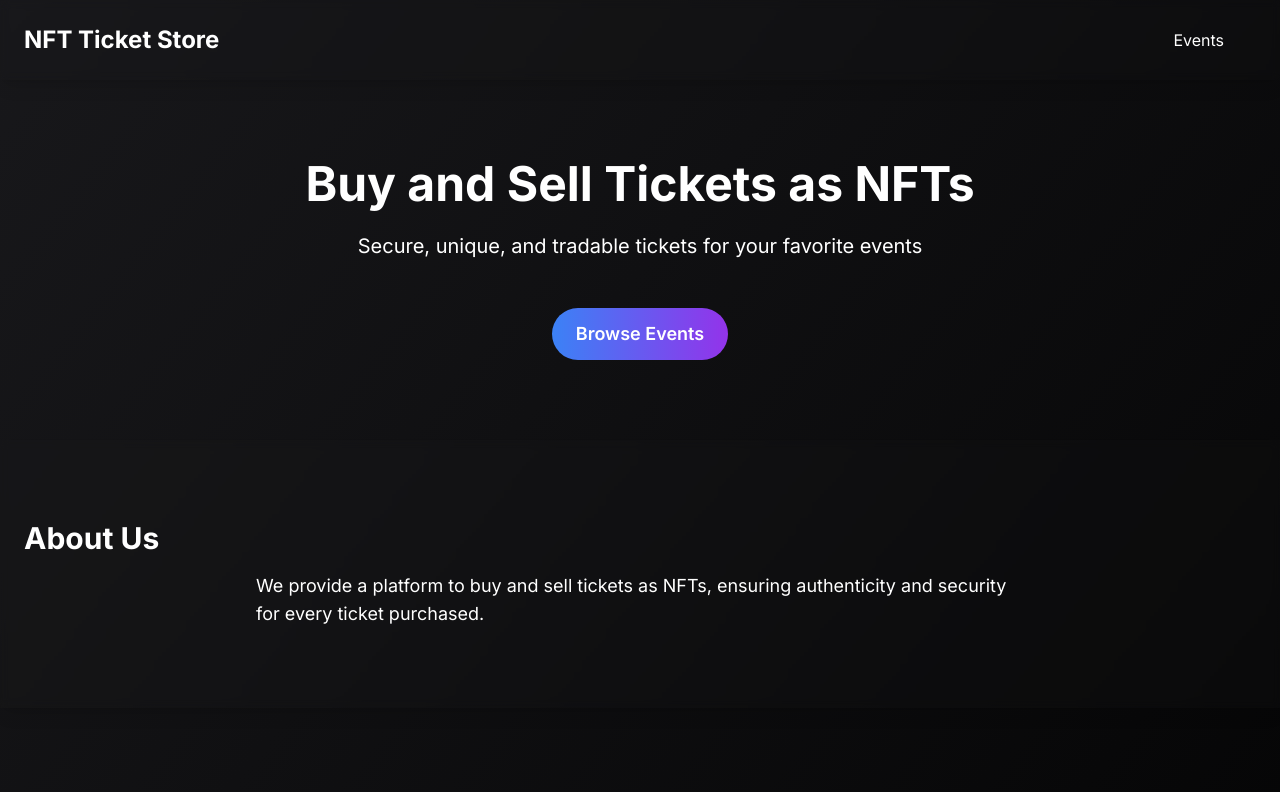
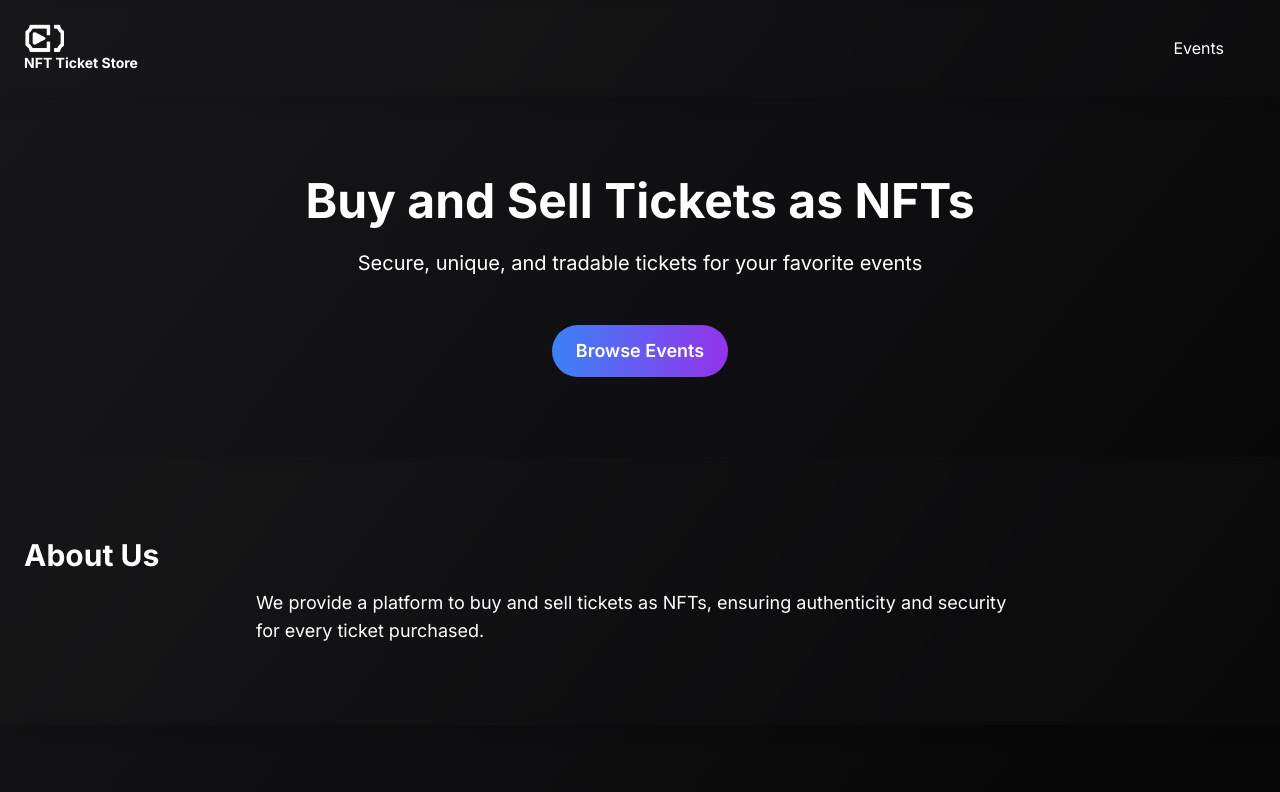
Before and after one commit to AlexGrim12/CryptoPass, a Next.js app: page / in a window 1280 px wide. Shown: the top 792 px of the page. Built offline with nearby package versions, Linux system fonts and the light colour scheme.

Commit message:
chore: Update NavbarComponent to include logo

```diff
--- a/app/components/NavbarComponent.tsx
+++ b/app/components/NavbarComponent.tsx
@@ -2,12 +2,16 @@ import Link from 'next/link'
 import React from 'react'
 import Image from 'next/image'
 import Cart from '../assets/cart.png'
+import Logo from '../assets/logo.png'
 
 export default function Navbar() {
   return (
     <header className="flex justify-between items-center p-6 bg-zinc-800 bg-opacity-5 backdrop-blur-sm shadow-lg">
       <Link href="/" className="text-2xl font-bold">
-        NFT Ticket Store
+        <Image src={Logo} alt="Logo" width={40} height={40} />
+        <p className="text-sm font-bold text-white cursor-pointer">
+          NFT Ticket Store
+        </p>
       </Link>
       <nav>
         {/* events, checkout */}
```
Also changed, not shown: app/assets/logo.png (added).
